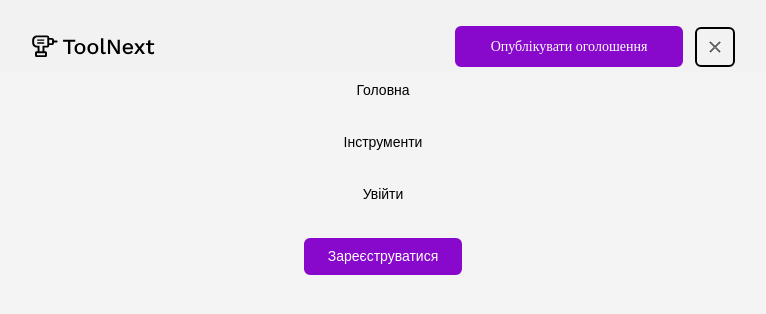
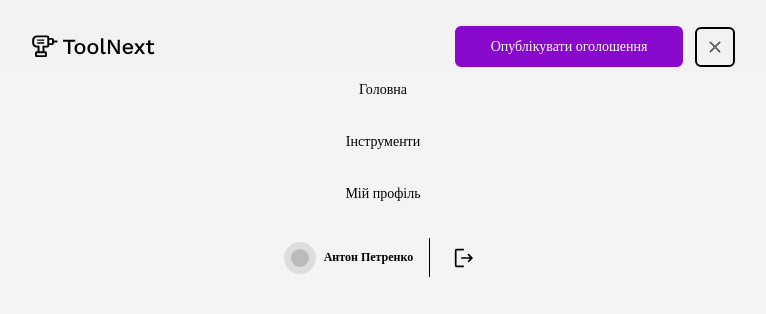
Before and after one commit to yangelia/toolnext-frontend, a Next.js app: page / in a window 1280 px wide. Both pictures are taken after a click on the button "Open menu". Shown: the top 314 px of the page, without its empty margins (257-1023 px from the left). Built offline with nearby package versions, Linux system fonts and the light colour scheme.

Commit message:
delete part of hard code

```diff
--- a/components/Header/Header.tsx
+++ b/components/Header/Header.tsx
@@ -33,7 +33,7 @@ export default function Header() {
               Опублікувати оголошення
             </Link>
           )}
-          <HeaderMenu isAuth={false} user={user} />
+          <HeaderMenu isAuth={isAuth} user={user} />
         </div>
         <HeaderDesktopNav isAuth={isAuth} user={user} />
       </div>
--- a/components/Header/HeaderMenu.client.tsx
+++ b/components/Header/HeaderMenu.client.tsx
@@ -14,7 +14,7 @@ interface HeaderMenuProps {
   user: User;
 }
 
-const HeaderMenu = ({ isAuth, user }: HeaderMenuProps) => {
+export default function HeaderMenu({ isAuth, user }: HeaderMenuProps) {
   const [isMenuOpen, setIsMenuOpen] = useState(false);
 
   const iconId = isMenuOpen ? "icon-close" : "icon-menu";
@@ -22,12 +22,14 @@ const HeaderMenu = ({ isAuth, user }: HeaderMenuProps) => {
 
   useEffect(() => {
     const onKeyDown = (e: KeyboardEvent) => {
-      if (e.key === "Escape") setIsMenuOpen(false);
+      if (e.key === "Escape") closeMenu();
     };
+
     if (isMenuOpen) {
       document.addEventListener("keydown", onKeyDown);
       document.body.style.overflow = "hidden";
     }
+
     return () => {
       document.removeEventListener("keydown", onKeyDown);
       document.body.style.overflow = "";
@@ -40,11 +42,14 @@ const HeaderMenu = ({ isAuth, user }: HeaderMenuProps) => {
         className={css.menuBtn}
         type="button"
         aria-label={isMenuOpen ? "Close menu" : "Open menu"}
+        aria-expanded={isMenuOpen}
+        aria-controls="mobile-menu"
         onClick={() => setIsMenuOpen((v) => !v)}
       >
         <svg className={css.menuIcon} width="24" height="24" aria-hidden="true">
           <use href={`/icons/sprite.svg#${iconId}`} />
         </svg>
+      </button>
 
       {isMenuOpen && (
         <div className={css.backdrop} onClick={closeMenu}>
@@ -53,15 +58,12 @@ const HeaderMenu = ({ isAuth, user }: HeaderMenuProps) => {
             className={css.menuPanel}
             role="dialog"
             aria-modal="true"
-              onClick={(e) => e.stopPropagation()} // прибрала закриття меню кліком на панельці
+            onClick={(e) => e.stopPropagation()}
           >
             <HeaderNav isAuth={isAuth} user={user} onClose={closeMenu} />
           </div>
         </div>
       )}
-      </button>
     </>
   );
-};
-
-export default HeaderMenu;
+}
--- a/package.json
+++ b/package.json
@@ -9,9 +9,9 @@
     "lint": "eslint"
   },
   "dependencies": {
-    "@tanstack/react-query": "^5.90.5",
+    "@tanstack/react-query": "^5.90.12",
     "@tanstack/react-query-devtools": "^5.90.2",
-    "axios": "^1.13.1",
+    "axios": "^1.13.2",
     "cookie": "^1.0.2",
     "formik": "^2.4.6",
     "next": "^16.0.0",
```
Also changed, not shown: 1 other file (tests, documents, lock files or other folders). Lines whose indentation alone changed are shown as unchanged.
